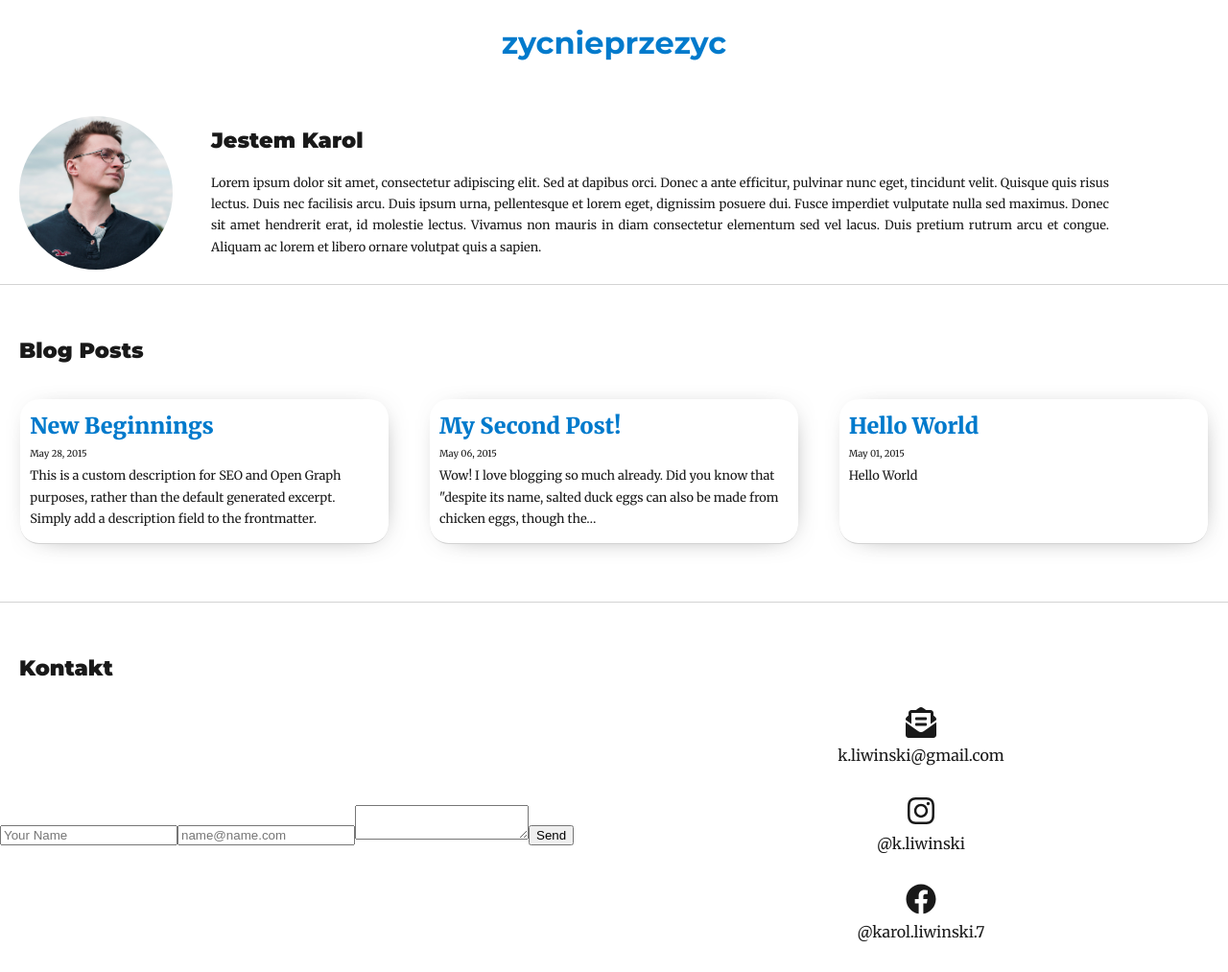
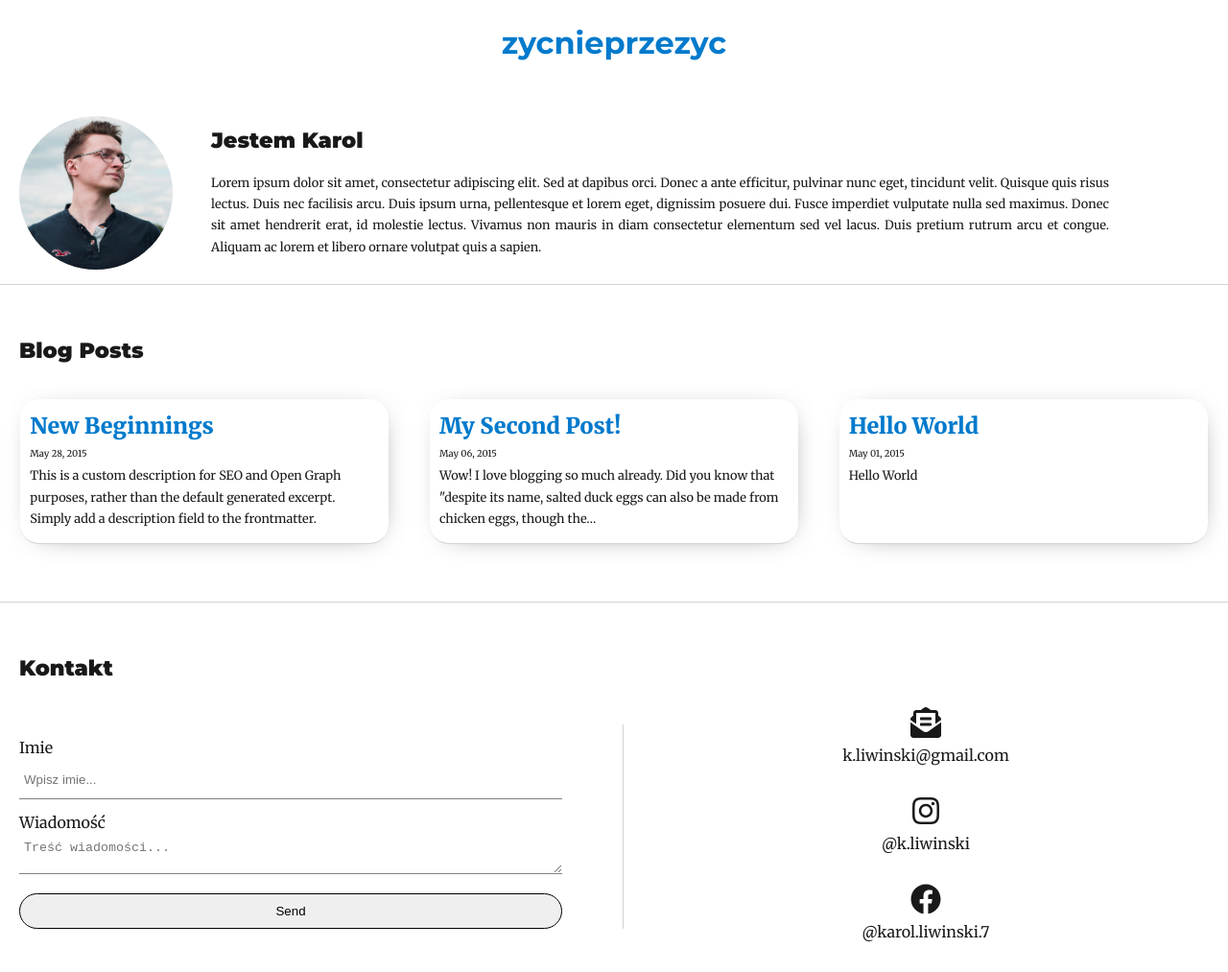
Before and after one commit to lilivin/gatsby-netlify, a Gatsby site: page / in a window 1280 px wide. Shown: the whole page at 96% size. Built offline with nearby package versions, Linux system fonts and the light colour scheme; Gatsby itself is replaced by a stand-in of ours; some packages are replaced by stand-ins of ours.

Commit message:
form-jaden

```diff
--- a/src/components/contactForm.js
+++ b/src/components/contactForm.js
@@ -14,16 +14,18 @@
       <h1 className="header">Kontakt</h1>
       <div className="contactContainer">
       <form
-      name="contact-form"
-      method="post"
-      data-netlify="true"
-      data-netlify-honeypot="bot-field"
-      >
-        <input name="name" placeholder="Your Name" type="text" />
-        <input name="email" placeholder="name@name.com" type="text" />
-        <textarea name="message" />
-        <button>Send</button>
-      </form>
+              name="contact-form"
+              method="POST"
+              data-netlify="true"
+              data-netlify-honeypot="bot-field"
+              className="contactForm"
+          >
+              <label className="contactForm__label">Imie</label>
+              <input name="name" placeholder="Wpisz imie..." type="text" className="contactForm__input"/>
+              <label className="contactForm__label">Wiadomość</label>
+              <textarea name="message" placeholder="Treść wiadomości..." className="contactForm__input"/>
+              <button type="submit" className="contactForm__button">Send</button>
+          </form>
           <div className="contactAlternatives">
             <div className="contactWay">
               <FontAwesomeIcon icon={faEnvelopeOpenText} size="2x"/>
```
